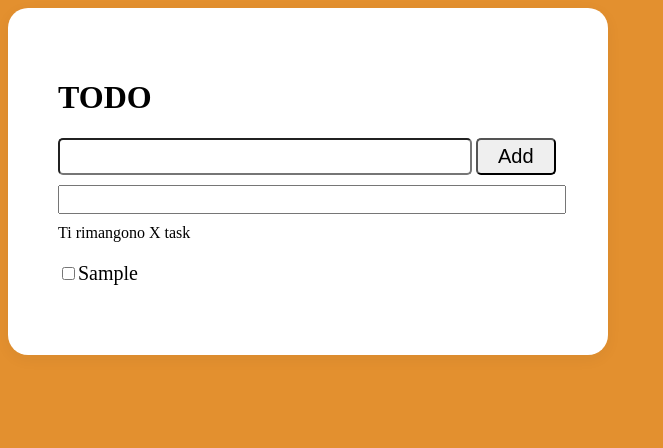
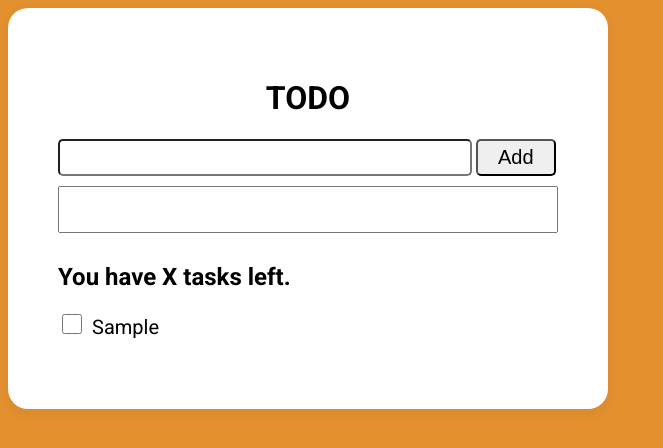
Before and after one commit to kopiro/todolist-app-lessons-cc, a website: page public/index.html in a window 1280 px wide. Both pictures are taken after typing "Sample" into the empty fields and a click on the button "Add". Shown: the whole page, without its empty margins (0-663 px from the left). Drawn offline with Linux system fonts and the light colour scheme; no server answers.

Commit message:
Adding remaining tasks

```diff
--- a/public/index.html
+++ b/public/index.html
@@ -5,11 +5,12 @@
   <meta charset="UTF-8" />
   <meta name="viewport" content="width=device-width, initial-scale=1.0" />
   <title>TODO</title>
+  <link rel="preconnect" href="https://fonts.gstatic.com">
+  <link href="https://fonts.googleapis.com/css2?family=Roboto:wght@400;700&display=swap" rel="stylesheet">
   <link rel="stylesheet" href="style.css" />
 </head>
 
 <body>
-
   <div class="box">
     <h1>TODO</h1>
     <div>
@@ -19,14 +20,12 @@
     <div>
       <input type="text" id="searchBox" />
     </div>
-    <div>Ti rimangono <span id="remainingTasks">X</span> task</div>
+    <h2>You have <span id="remainingTasks">X</span> tasks left.</h2>
     <div>
       <ul id="list"></ul>
     </div>
   </div>
-
   <script src="script.js"></script>
-
 </body>
 
 </html>
--- a/public/style.css
+++ b/public/style.css
@@ -1,5 +1,10 @@
 body {
+  font-family: "Roboto", sans-serif;
   background-color: #e3902f;
+}
+
+h1 {
+  text-align: center;
 }
 
 .box {
@@ -14,6 +19,8 @@ body {
   margin: 10px 0;
   width: 100%;
   font-size: 20px;
+  box-sizing: border-box;
+  padding: 10px;
 }
 
 #inputBox {
@@ -43,14 +50,8 @@ body {
   display: none;
 }
 
-h1 .box {
-  font-family: Arial, Helvetica, sans-serif;
-  font-weight: bold;
+#list li input[type="checkbox"] {
+  width: 20px;
+  height: 20px;
+  margin-right: 10px;
 }
-
-#elem {
-  margin: 100px;
-  width: 100px;
-  height: 100px;
-  background: rgb(47, 255, 47);
-}
```
